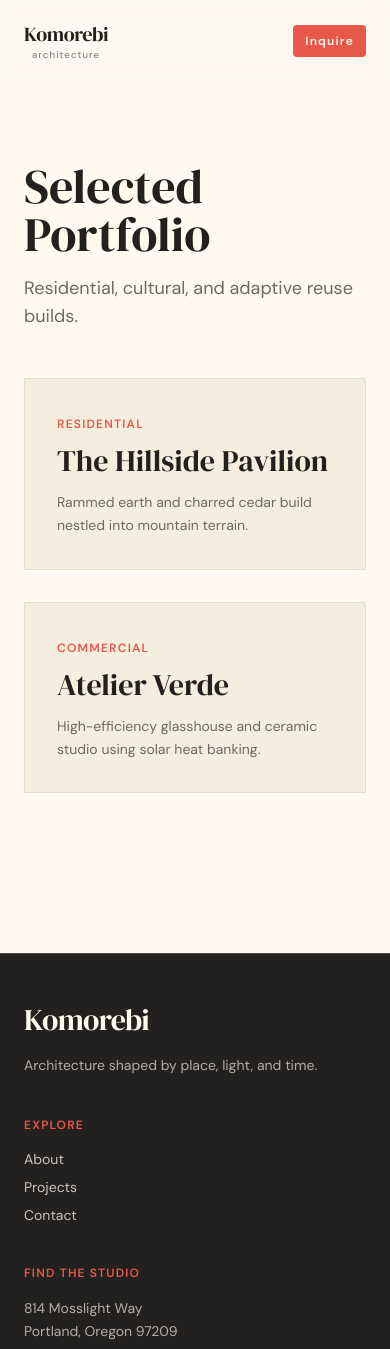
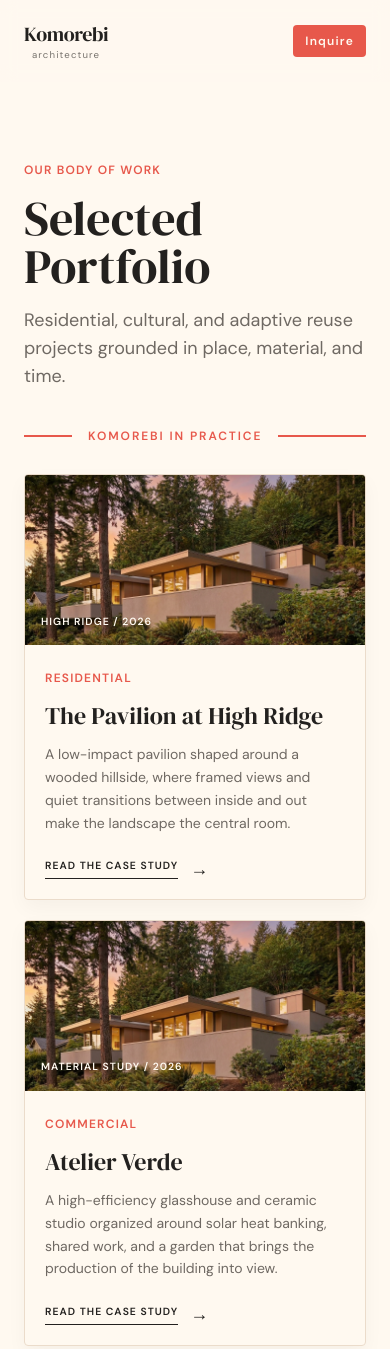
Before and after one commit to JstnPr/Komorebi_Architecture, a website built with Vite: page projects.html in a window 390 px wide. Shown: the top 1349 px of the page. Built offline with nearby package versions, Linux system fonts and the light colour scheme.

Commit message:
Built out Projects page, improved layout and styling, built responsive project cards pending population

```diff
--- a/projects.html
+++ b/projects.html
@@ -33,20 +33,45 @@
   </header>
 
   <main class="max-w-7xl mx-auto px-6 py-20 flex-grow">
+    <span class="text-xs uppercase tracking-widest text-terracotta font-semibold block mb-4">Our body of work</span>
     <h1 class="font-serif text-5xl md:text-6xl mb-4">Selected Portfolio</h1>
-    <p class="text-charcoal-muted text-lg mb-12">Residential, cultural, and adaptive reuse builds.</p>
+    <p class="text-charcoal-muted text-lg max-w-2xl">Residential, cultural, and adaptive reuse projects grounded in place, material, and time.</p>
 
-    <div class="grid grid-cols-1 md:grid-cols-2 gap-8">
-      <div class="border border-border-subtle p-8 bg-surface">
-        <span class="text-xs uppercase tracking-widest text-terracotta font-semibold">Residential</span>
-        <h2 class="font-serif text-3xl mt-2 mb-3">The Hillside Pavilion</h2>
-        <p class="text-charcoal-muted text-sm leading-relaxed">Rammed earth and charred cedar build nestled into mountain terrain.</p>
-      </div>
-      <div class="border border-border-subtle p-8 bg-surface">
-        <span class="text-xs uppercase tracking-widest text-terracotta font-semibold">Commercial</span>
-        <h2 class="font-serif text-3xl mt-2 mb-3">Atelier Verde</h2>
-        <p class="text-charcoal-muted text-sm leading-relaxed">High-efficiency glasshouse and ceramic studio using solar heat banking.</p>
-      </div>
+    <div class="studio-note-divider mt-10 mb-8">
+      <span>Komorebi in Practice</span>
+    </div>
+
+    <div class="projects-grid grid grid-cols-1 md:grid-cols-2 gap-5 md:gap-6">
+      <article id="pavilion-high-ridge" class="project-card border border-border-subtle bg-transparent rounded-sm overflow-hidden">
+        <figure class="project-card-image">
+          <img src="/src/images/Pavilion.jpeg" alt="The Pavilion at High Ridge nestled into a wooded hillside" class="h-full w-full object-cover" loading="lazy">
+          <figcaption class="absolute bottom-4 left-4 text-[0.65rem] uppercase tracking-widest text-canvas font-semibold">High Ridge / 2026</figcaption>
+        </figure>
+        <div class="project-card-content">
+          <span class="text-xs uppercase tracking-widest text-terracotta font-semibold">Residential</span>
+          <h2 class="font-serif text-2xl md:text-3xl leading-tight mt-3 mb-3">The Pavilion at High Ridge</h2>
+          <p class="text-charcoal-muted text-sm leading-relaxed">A low-impact pavilion shaped around a wooded hillside, where framed views and quiet transitions between inside and out make the landscape the central room.</p>
+          <a href="#pavilion-high-ridge" class="project-card-link inline-flex items-center gap-3 self-start mt-6 text-[0.65rem] uppercase tracking-widest font-semibold group">
+            <span class="border-b border-charcoal pb-1 group-hover:border-terracotta group-hover:text-terracotta">Read the Case Study</span>
+            <span aria-hidden="true" class="text-lg leading-none group-hover:text-terracotta">&rarr;</span>
+          </a>
+        </div>
+      </article>
+      <article id="atelier-verde" class="project-card border border-border-subtle bg-transparent rounded-sm overflow-hidden">
+        <figure class="project-card-image">
+          <img src="/src/images/Pavilion.jpeg" alt="The Pavilion landscape and material palette" class="h-full w-full object-cover" loading="lazy">
+          <figcaption class="absolute bottom-4 left-4 text-[0.65rem] uppercase tracking-widest text-canvas font-semibold">Material Study / 2026</figcaption>
+        </figure>
+        <div class="project-card-content">
+          <span class="text-xs uppercase tracking-widest text-terracotta font-semibold">Commercial</span>
+          <h2 class="font-serif text-2xl md:text-3xl leading-tight mt-3 mb-3">Atelier Verde</h2>
+          <p class="text-charcoal-muted text-sm leading-relaxed">A high-efficiency glasshouse and ceramic studio organized around solar heat banking, shared work, and a garden that brings the production of the building into view.</p>
+          <a href="#atelier-verde" class="project-card-link inline-flex items-center gap-3 self-start mt-6 text-[0.65rem] uppercase tracking-widest font-semibold group">
+            <span class="border-b border-charcoal pb-1 group-hover:border-terracotta group-hover:text-terracotta">Read the Case Study</span>
+            <span aria-hidden="true" class="text-lg leading-none group-hover:text-terracotta">&rarr;</span>
+          </a>
+        </div>
+      </article>
     </div>
   </main>
 
--- a/src/style.css
+++ b/src/style.css
@@ -736,6 +736,46 @@ header::after {
   margin-left: auto;
 }
 
+.project-card {
+  display: grid;
+  grid-template-columns: minmax(9rem, 1fr) minmax(0, 1.35fr);
+  min-height: 13rem;
+  box-shadow: 0 0.5rem 1.25rem rgba(35, 33, 31, 0.04);
+}
+
+.project-card-image {
+  position: relative;
+  min-width: 0;
+  overflow: hidden;
+  background: var(--color-charcoal);
+}
+
+.project-card-content {
+  align-self: center;
+  padding: 1.5rem;
+}
+
+@media (max-width: 767px) {
+  .project-card {
+    display: block;
+    min-height: 0;
+  }
+
+  .project-card-image {
+    aspect-ratio: 16 / 8;
+  }
+
+  .project-card-content {
+    padding-top: 1.25rem;
+    padding-bottom: 1.25rem;
+  }
+
+  .project-card-content {
+    padding-right: 1.25rem;
+    padding-left: 1.25rem;
+  }
+}
+
 .contact-intro {
   max-width: none;
 }
```
